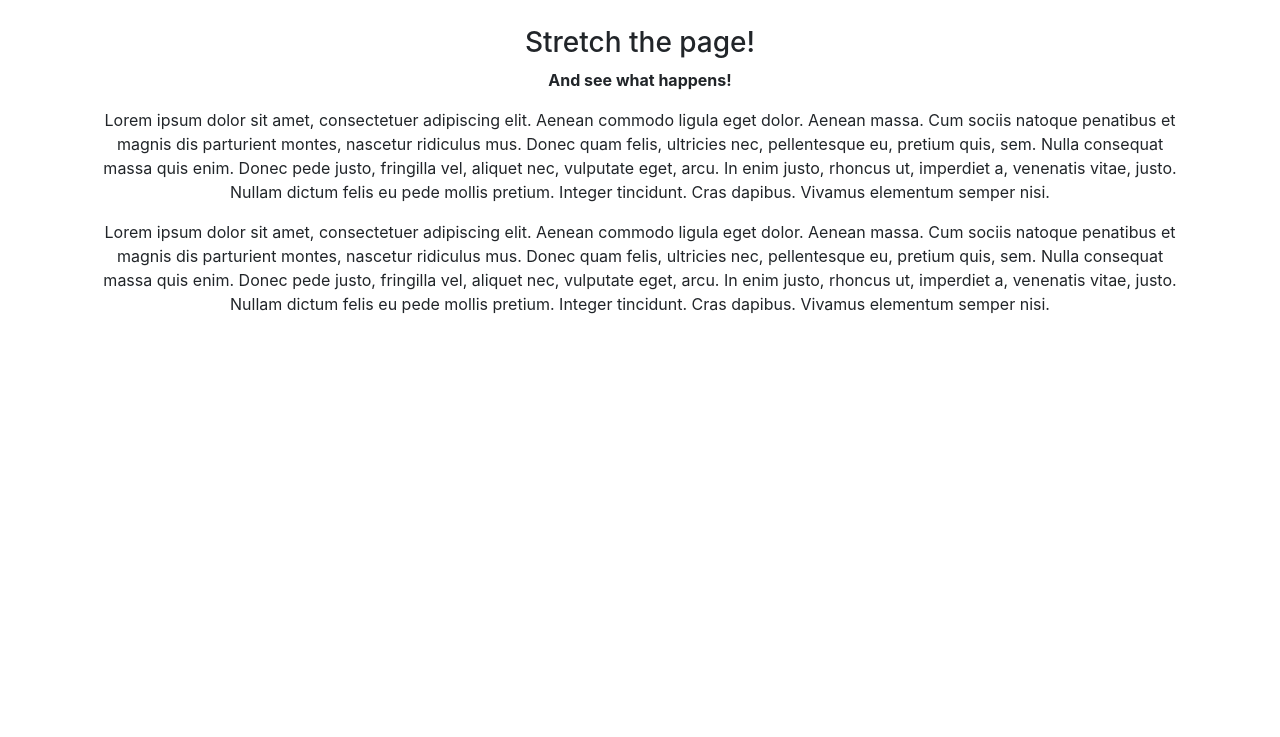
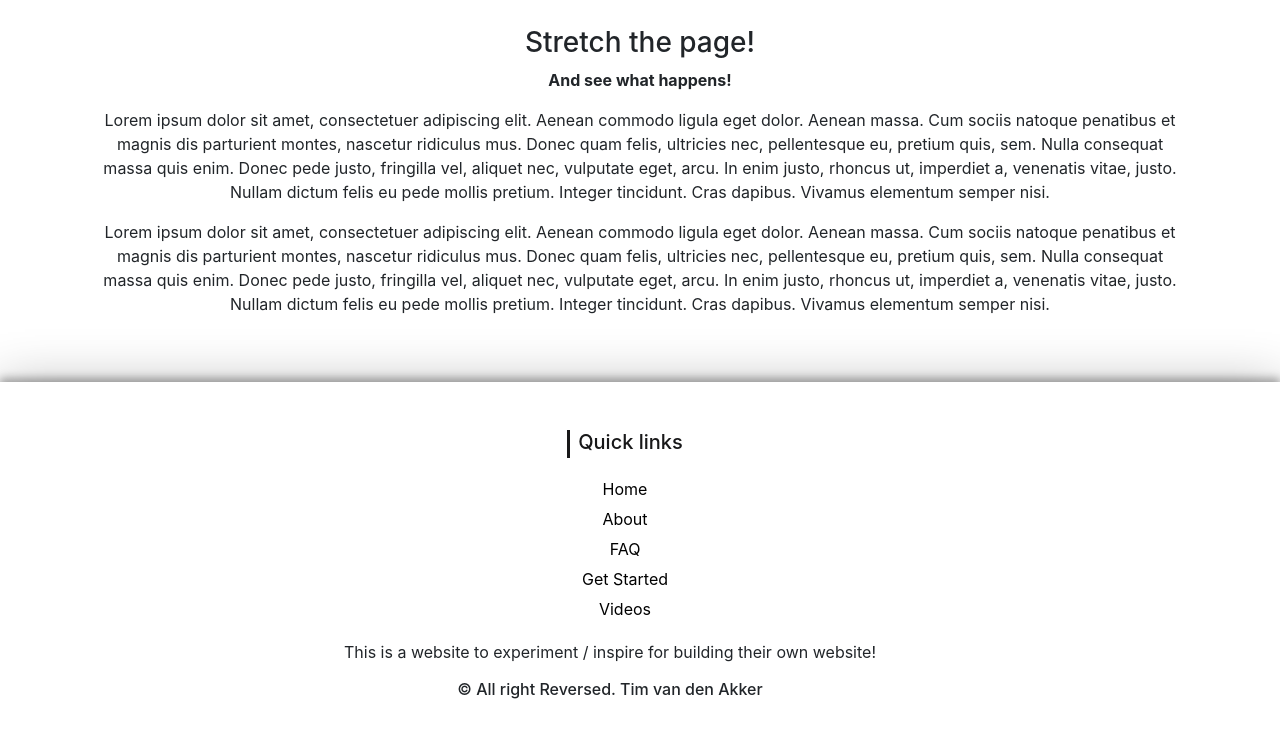
Before and after one commit to LeaderYT/WebsiteParts, a plain HTML site: page Demo/index.html in a window 1280 px wide. Shown: the part 1183-1920 px from the top of the page. Drawn offline with nearby package versions, Linux system fonts and the light colour scheme.

Commit message:
Added Footer & Fixed Errors

```diff
--- a/Demo/css/stylesheet.css
+++ b/Demo/css/stylesheet.css
@@ -2,7 +2,8 @@
 
 body{
 	background-color: #eaeaea;
-
+	margin: 0px;
+	padding: 0px;
 }
 html{
 	scroll-behavior: smooth;
@@ -190,3 +191,42 @@ Standard size = 50 height (with margin)
 	position: relative;
 	bottom: 100px;
 }
+
+/* Footer */
+
+
+
+#footer {
+    background:  #ffffff !important;
+}
+#footer h5{
+    border-left: 3px solid #181819;
+    color:#181819;
+}
+#footer a {
+    color: #000000;
+    text-decoration: none !important;
+    background-color: transparent;
+}
+#footer a.hover {
+    color: #4A4A4B;
+    text-decoration: none !important;
+    background-color: transparent;
+}
+#footer ul.quick-links li{
+	padding: 3px 0;
+	-webkit-transition: .5s all ease;
+	-moz-transition: .5s all ease;
+	transition: .5s all ease;
+}
+#footer ul.quick-links li:hover{
+	padding: 3px 0;
+	margin-left:5px;
+	font-weight:700;
+}
+#footer ul.quick-links li a i{
+	margin-right: 5px;
+}
+#footer ul.quick-links li:hover a i {
+    font-weight: 700;
+}
--- a/Demo/index.html
+++ b/Demo/index.html
@@ -4,6 +4,8 @@
 	<title>Demo Page</title>
 	<meta charset="utf-8"/>
 	<meta name="author" content="Tim van den Akker"/>
+	<meta name="viewport" content="width=device-width, initial-scale=1.0">
+
 
 	<link rel="stylesheet" type="text/css" href="css/stylesheet.css">
 	<link href="https://fonts.googleapis.com/css?family=Roboto" rel="stylesheet">
@@ -16,7 +18,8 @@
 
 </head>
 <body>
-	<nav class="navbar navbar-expand-lg navbar-light fixed-top bg-light" style="  box-shadow: 0 4px 8px 0 rgba(0, 0, 0, 0.2), 0 3px 20px 0 rgba(0, 0, 0, 0.19);">
+	<!--Navbar-->
+	<nav class="navbar navbar-expand-lg navbar-light fixed-top bg-light" style="box-shadow: 0 4px 8px 0 rgba(0, 0, 0, 0.2), 0 3px 20px 0 rgba(0, 0, 0, 0.19);">
 	  <a class="navbar-brand" href="#"><strong>Website Parts</strong></a>
 	  <button class="navbar-toggler" type="button" data-toggle="collapse" data-target="#navbarText" aria-controls="navbarText" aria-expanded="false" aria-label="Toggle navigation">
 	    <span class="navbar-toggler-icon"></span>
@@ -27,7 +30,7 @@
 	        <a class="nav-link" href="#components"><strong>Components</strong><span class="sr-only">(current)</span></a>
 	      </li>
 	      <li class="nav-item">
-	        <a class="nav-link disabled"><strong>Comming soon!</strong></a>
+	        <a class="nav-link disabled"><strong>Coming soon!</strong></a>
 	      </li>
 	    </ul>
 	    <span class="navbar-text">
@@ -38,6 +41,7 @@
 	  </div>
 	</nav>
 
+	<!--Eye catcher-->
 	<div class="jumbotron vertical-center mb-0" id="nav">
 		<div class="container">
 		  <h1 class="display-1">Welcome to the Demo Page of Websiteparts!</h1>
@@ -50,7 +54,7 @@
 	  </div>
 	</div>
 
-	<!--Wrapper is around the whole site!-->
+	<!--Main Content Site-->
 	<div class="container">
 		<div id="components"></div>
 		<h2 class="mt-5">Components</h2>
@@ -69,8 +73,6 @@
 				<a href="tel:123 456 789"><img src="css/img/phone-8.svg" class="SM_icon"></a>
 				<a href="emailto:testuser123@gmail.com"><img src="css/img/email-10.svg" class="SM_icon"></a>
 			</div>
-
-
 				<h3 class="text-center">Stretch the page!</h3>
 				<p class="text-center mb-3"><strong>And see what happens!</strong></p>
 				<!--This will always center the text nomatter the size-->
@@ -78,9 +80,33 @@
 				<!--This will always center the text until it hit the sm size-->
 				<div class="col-sm-12"><p class="text-sm-center">Lorem ipsum dolor sit amet, consectetuer adipiscing elit. Aenean commodo ligula eget dolor. Aenean massa. Cum sociis natoque penatibus et magnis dis parturient montes, nascetur ridiculus mus. Donec quam felis, ultricies nec, pellentesque eu, pretium quis, sem. Nulla consequat massa quis enim. Donec pede justo, fringilla vel, aliquet nec, vulputate eget, arcu. In enim justo, rhoncus ut, imperdiet a, venenatis vitae, justo. Nullam dictum felis eu pede mollis pretium. Integer tincidunt. Cras dapibus. Vivamus elementum semper nisi.</p></div>
 
-			<div class="bigSpace"></div>
+			<div class="space"></div>
 		</div>
 	</div>
+
+	<!--Footer-->
+	<section id="footer" class="py-5" style="box-shadow: 0 -4px 8px 0 rgba(0, 0, 0, 0.3), 0 4px 50px 0 rgba(0, 0, 0, 0.3);">
+		<div class="container">
+			<div class="row text-center text-xs-center text-sm-center text-md-center w-100">
+				<div class="col-xs-12 mx-auto">
+					<h5 class="mb-3 pb-1 pl-2">Quick links</h5>
+					<ul class="list-unstyled quick-links">
+						<li><a href="javascript:void();">Home</a></li>
+						<li><a href="javascript:void();">About</a></li>
+						<li><a href="javascript:void();">FAQ</a></li>
+						<li><a href="javascript:void();">Get Started</a></li>
+						<li><a href="javascript:void();">Videos</a></li>
+					</ul>
+				</div>
+			<div class="row text-center text-xs-center text-sm-center text-md-center w-100">
+				<div class="col-xs-12 mx-auto text-center text-black px-4 text-xs-center">
+					<p>This is a website to experiment / inspire for building their own website!</p>
+					<p class="h6">&copy All right Reversed. Tim van den Akker</p>
+				</div>
+			</div>
+		</div>
+	</section>
+
 
 	<!--Bootstrap JS-->
 	<script src="https://code.jquery.com/jquery-3.2.1.slim.min.js" integrity="sha384-KJ3o2DKtIkvYIK3UENzmM7KCkRr/rE9/Qpg6aAZGJwFDMVNA/GpGFF93hXpG5KkN" crossorigin="anonymous"></script>
```
